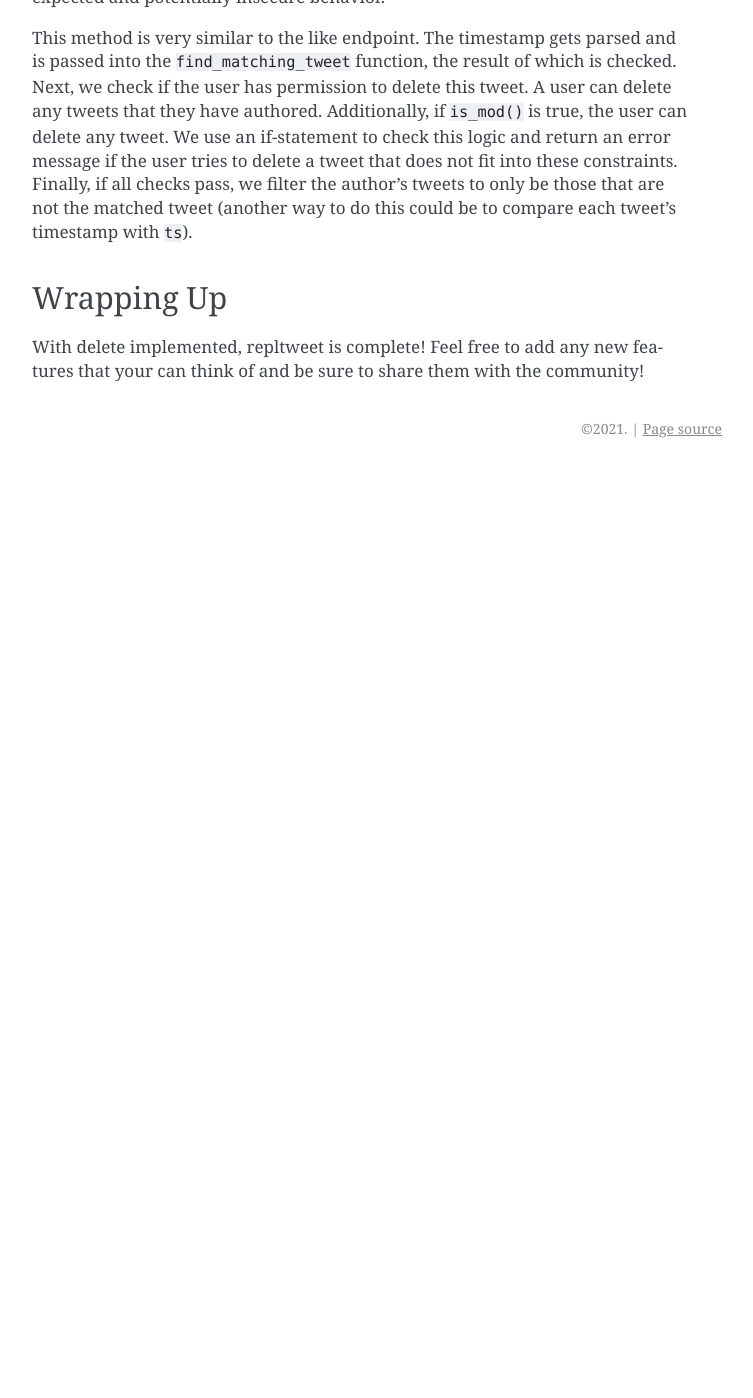
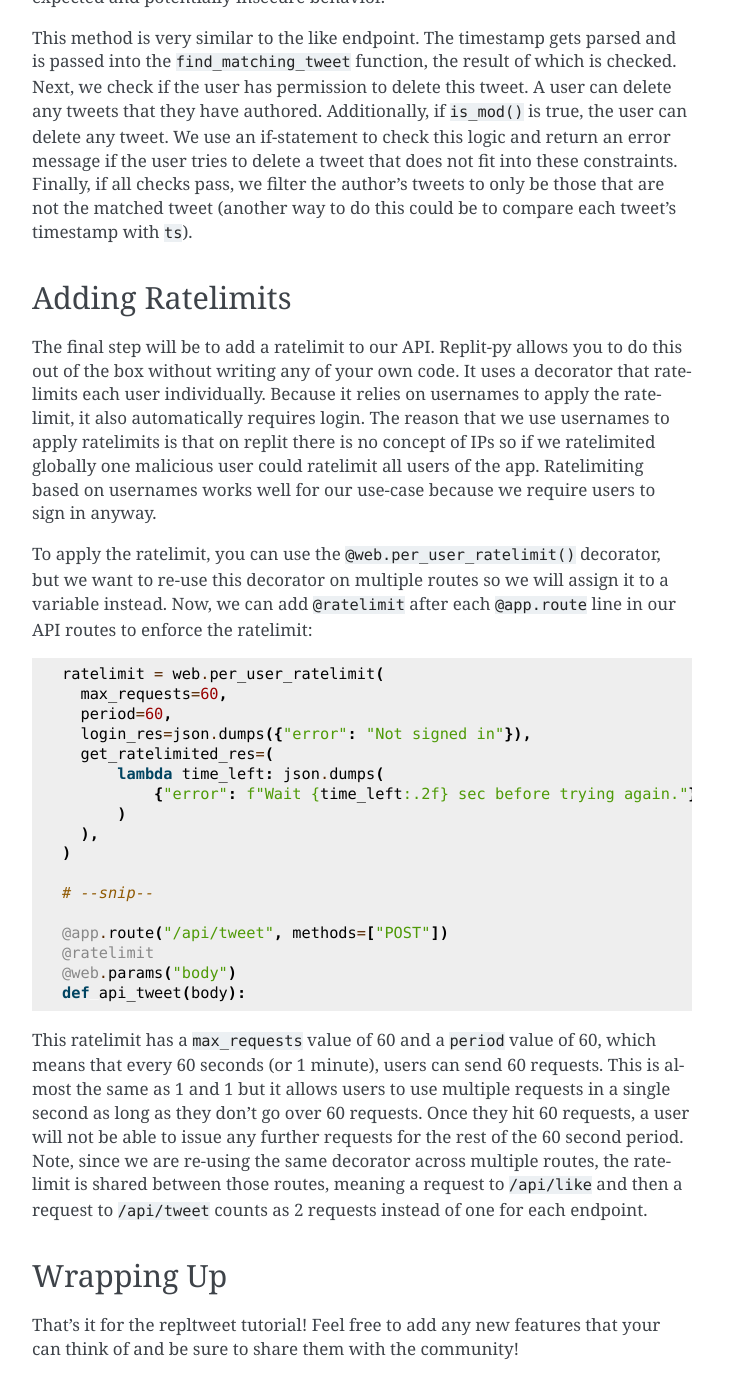
Before and after one commit to replit/replit-py, a Sphinx documentation site: the page built from docs/web_tutorial.rst, in a window 1280 px wide and 1400 px high, scrolled down 10640 px. Shown: the whole window, without its empty margins (388-1141 px from the left). Built offline with Sphinx 7.4.7, drawn with Linux system fonts in a browser that asks for light colours; before the commit the page ends 11108 px from its top, so only the background shows below that.

Commit message:
Add ratelimit example to repltweet

```diff
--- a/docs/web_tutorial.rst
+++ b/docs/web_tutorial.rst
@@ -515,8 +515,55 @@ Finally, if all checks pass, we filter the author's tweets to only be those that
 not the matched tweet (another way to do this could be to compare each tweet's
 timestamp with :code:`ts`).
 
+Adding Ratelimits
+-----------------
+
+The final step will be to add a ratelimit to our API. Replit-py allows you to do this
+out of the box without writing any of your own code. It uses a decorator that
+ratelimits each user individually. Because it relies on usernames to apply the
+ratelimit, it also automatically requires login. The reason that we use usernames to
+apply ratelimits is that on replit there is no concept of IPs so if we ratelimited
+globally one malicious user could ratelimit all users of the app. Ratelimiting based on
+usernames works well for our use-case because we require users to sign in anyway.
+
+To apply the ratelimit, you can use the :code:`@web.per_user_ratelimit()` decorator,
+but we want to re-use this decorator on multiple routes so we will assign it to a
+variable instead. Now, we can add :code:`@ratelimit` after each :code:`@app.route` line
+in our API routes to enforce the ratelimit:
+
+::
+
+  ratelimit = web.per_user_ratelimit(
+    max_requests=60,
+    period=60,
+    login_res=json.dumps({"error": "Not signed in"}),
+    get_ratelimited_res=(
+        lambda time_left: json.dumps(
+            {"error": f"Wait {time_left:.2f} sec before trying again."}
+        )
+    ),
+  )
+
+  # --snip--
+
+  @app.route("/api/tweet", methods=["POST"])
+  @ratelimit
+  @web.params("body")
+  def api_tweet(body):
+
+
+This ratelimit has a :code:`max_requests` value of 60 and a :code:`period` value of 60,
+which means that every 60 seconds (or 1 minute), users can send 60 requests. This is
+almost the same as 1 and 1 but it allows users to use multiple requests in a single
+second as long as they don't go over 60 requests. Once they hit 60 requests, a user
+will not be able to issue any further requests for the rest of the 60 second period.
+Note, since we are re-using the same decorator across multiple routes, the ratelimit is
+shared between those routes, meaning a request to :code:`/api/like` and then a request
+to :code:`/api/tweet` counts as 2 requests instead of one for each endpoint.
+
+
 Wrapping Up
 -----------
 
-With delete implemented, repltweet is complete! Feel free to add any new features that
+That's it for the repltweet tutorial! Feel free to add any new features that
 your can think of and be sure to share them with the community!
```
